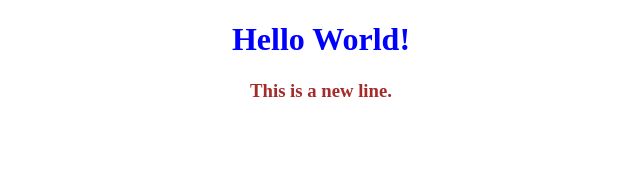
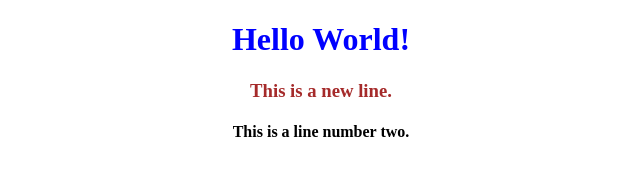
Before and after one commit to Omendra123Rajput/BasicGit, a plain HTML site: page index.html in a window 1280 px wide. Shown: the whole page, without its empty margins (319-959 px from the left). Drawn offline with Linux system fonts and the light colour scheme.

Commit message:
made change in the html file and then added the gitignore file which has dir1 and log.txt file

```diff
--- a/index.html
+++ b/index.html
@@ -11,5 +11,6 @@
 <body>
     <h1>Hello World!</h1>
     <h3>This is a new line.</h3>
+    <h4>This is a line number two.</h4>
 </body>
 </html>
```
Also changed, not shown: dir2/textTwo.txt (added), 1 other file.
